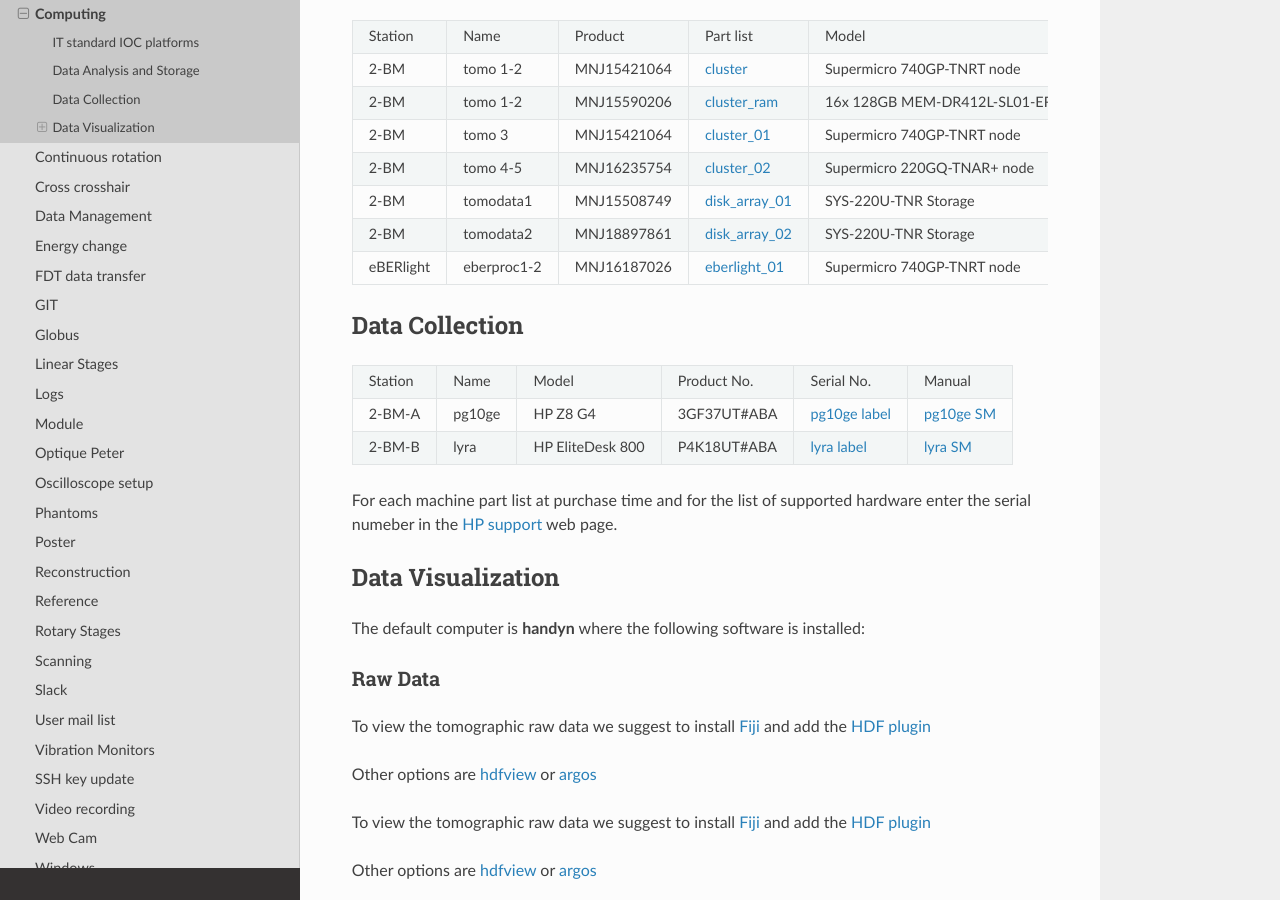
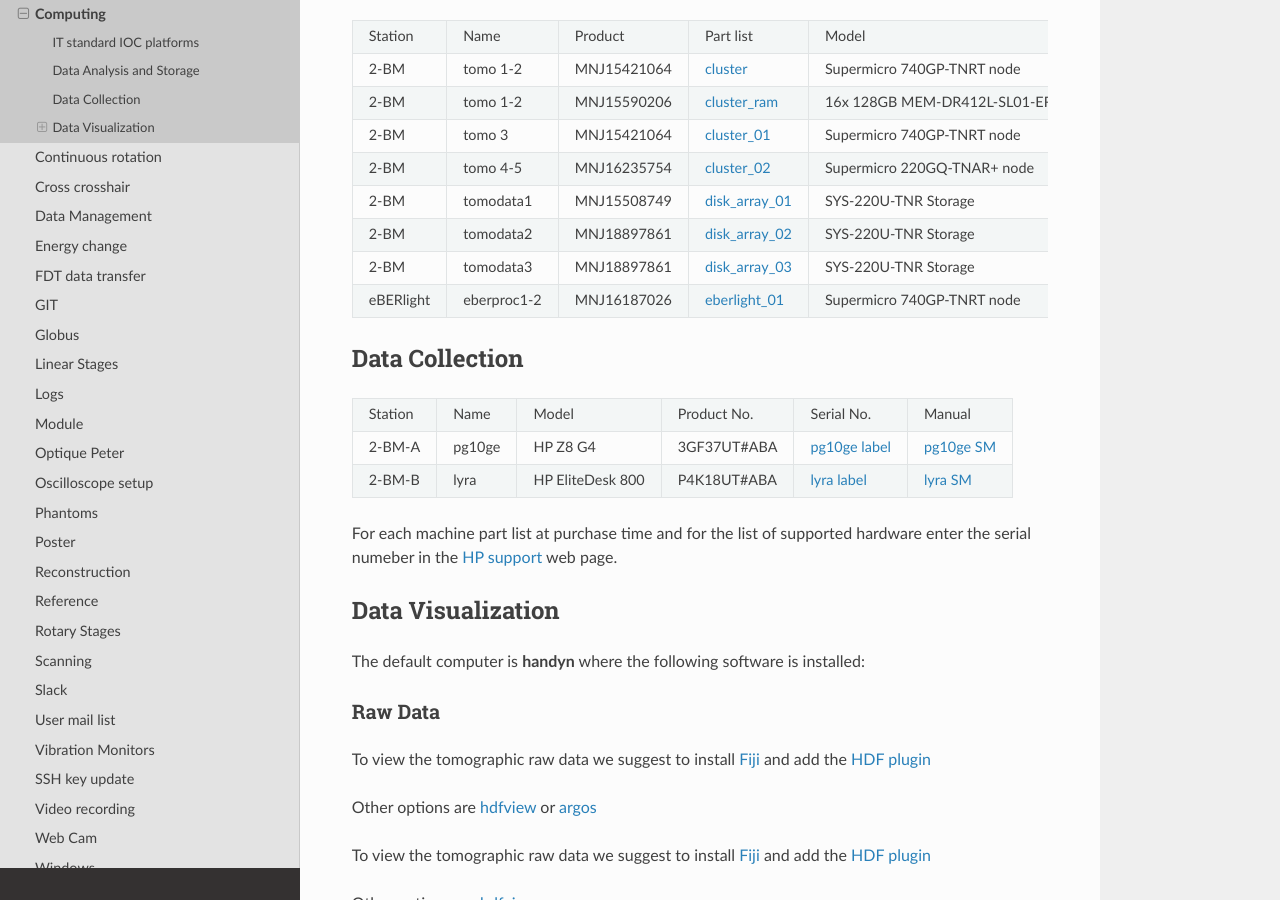
Before and after one commit to xray-imaging/2bm-docs, a Sphinx documentation site: the page built from docs/source/ops/item_022.rst, in a window 1280 px wide and 900 px high, scrolled down 372 px. Built offline with Sphinx 7.4.7 and the Read the Docs theme 2.0.0, drawn with Linux system fonts in a browser that asks for light colours; the version number could not be read and is left out.

Commit message:
added tomodata3

```diff
--- a/docs/source/ops/item_022.rst
+++ b/docs/source/ops/item_022.rst
@@ -17,8 +17,11 @@ The following computers are in use in the Imaging Group:
 .. _disk_array_quote_01: https://anl.box.com/s/sbft8cbt2xcpzuuvikixr82dn9jf6zog
 .. _disk_array_02: https://anl.box.com/s/d8b1xb6e99e6vggqv5dd9z02luefo7hw
 .. _disk_array_quote_02: https://anl.box.com/s/o1sh7nfxzqhcb6qef19f9s7ogavobv0g
+.. _disk_array_03: https://anl.box.com/s/2qssygdx83qkwo8up448khrzd26fm08p
+.. _disk_array_quote_03: https://anl.box.com/s/bd2i81zg4kcgecp4kd8740udf2fqwii7
 .. _eberlight_01: https://anl.box.com/s/njzf1ya4vlryd6bc3a61fn54g4nkol7o
 .. _eberlight_02: https://anl.box.com/s/cd77y9uwtesx2cfo60q69ekt1ua9wrc4
+
 
 
 IT standard IOC platforms
@@ -45,6 +48,8 @@ Data Analysis and Storage
 | 2-BM      | tomodata1    | MNJ15508749   | `disk_array_01`_  |  SYS-220U-TNR Storage           | `disk_array_quote_01`_ |
 +-----------+--------------+---------------+-------------------+---------------------------------+------------------------+
 | 2-BM      | tomodata2    | MNJ18897861   | `disk_array_02`_  |  SYS-220U-TNR Storage           | `disk_array_quote_02`_ |
++-----------+--------------+---------------+-------------------+---------------------------------+------------------------+
+| 2-BM      | tomodata3    | MNJ18897861   | `disk_array_03`_  |  SYS-220U-TNR Storage           | `disk_array_quote_03`_ |
 +-----------+--------------+---------------+-------------------+---------------------------------+------------------------+
 | eBERlight | eberproc1-2  | MNJ16187026   | `eberlight_01`_   |  Supermicro 740GP-TNRT node     | `eberlight_02`_        |
 +-----------+--------------+---------------+-------------------+---------------------------------+------------------------+
```
